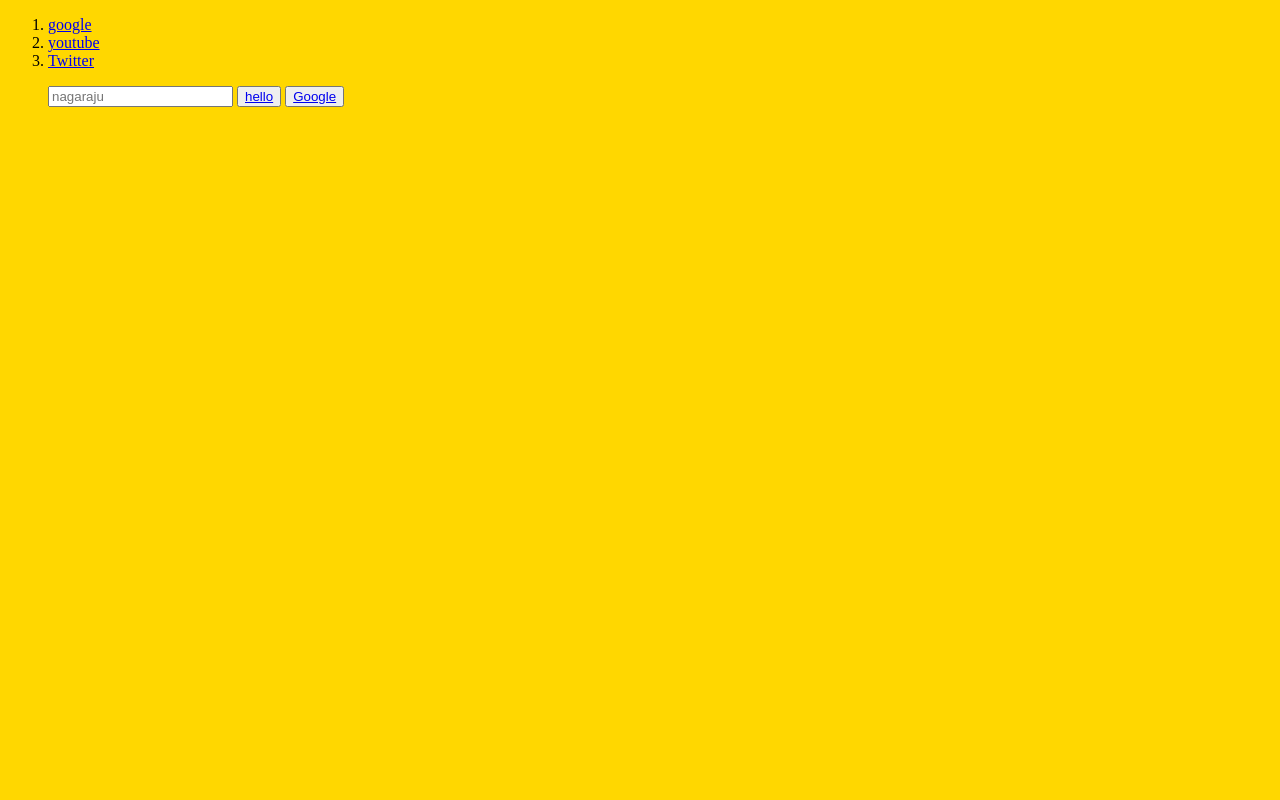
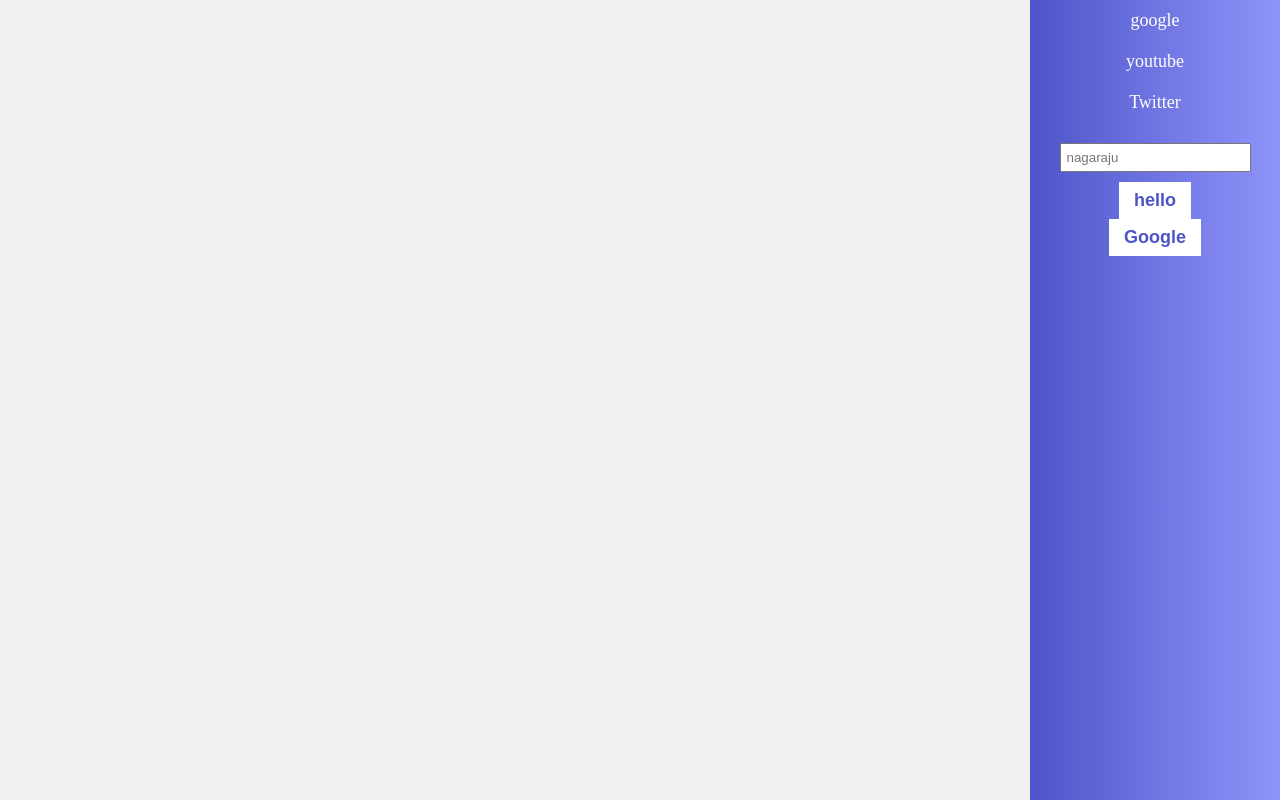
Before and after one commit to Nagithub1/nsconstructions, a plain HTML site: page index.html in a window 1280 px wide. Drawn offline with Linux system fonts and the light colour scheme.

Commit message:
Update index.css

```diff
--- a/index.css
+++ b/index.css
@@ -1,12 +1,62 @@
-body{
-    background-color: gold;
+body {
+    margin: 0;
+    padding: 0;
+    background-color: #f0f0f0; /* Set your desired background color */
+}
 
+nav {
+    position: fixed;
+    top: 0;
+    right: 0;
+    width: 250px; /* Set the width of the navigation bar as per your design */
+    height: 100vh; /* Set the height to cover the entire viewport height */
+    background: linear-gradient(to right, #4e54c8, #8f94fb); /* Set your gradient colors */
+    display: flex;
+    flex-direction: column;
+    align-items: center;
 }
-.nag{
-    font-family:'Times New Roman', Times, serif;
-    margin:20px;
-    padding:20px;
-    left:30px;
 
+ol {
+    list-style: none;
+    padding: 0;
+    margin: 0;
+    display: flex;
+    flex-direction: column;
+    align-items: center;
+    justify-content: center;
+}
 
+li {
+    margin: 10px 0;
 }
+
+a {
+    text-decoration: none;
+    color: #fff; /* Set the text color for the links */
+    font-size: 18px; /* Set the font size for the links */
+}
+
+.nag {
+    margin-top: 20px;
+    display: flex;
+    flex-direction: column;
+    align-items: center;
+}
+
+input {
+    padding: 5px;
+    margin-bottom: 10px;
+}
+
+button {
+    background-color: #fff; /* Set the button background color */
+    padding: 8px 15px;
+    border: none;
+    cursor: pointer;
+}
+
+button a {
+    text-decoration: none;
+    color: #4e54c8; /* Set the text color for the button links */
+    font-weight: bold;
+}
```
